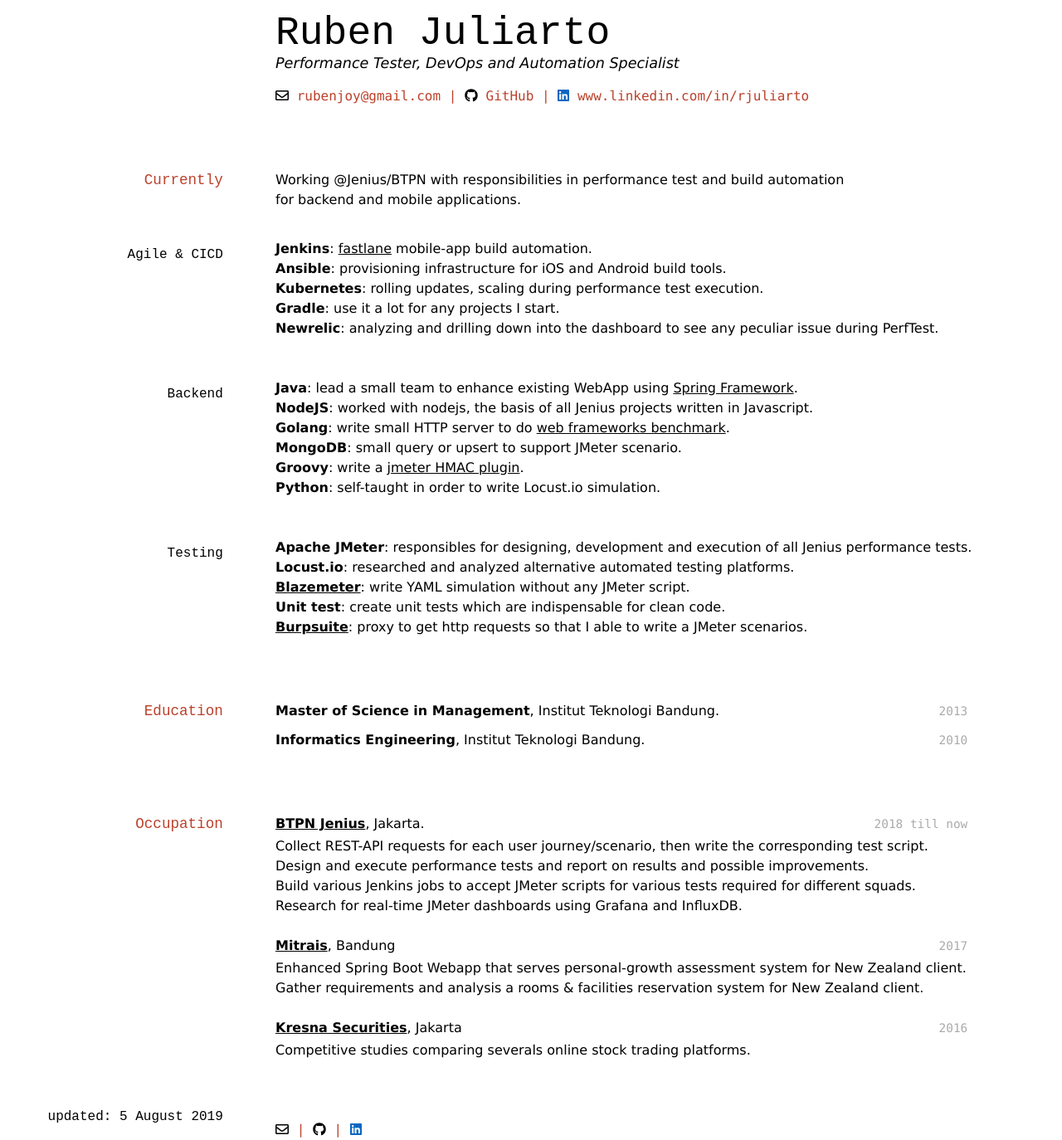
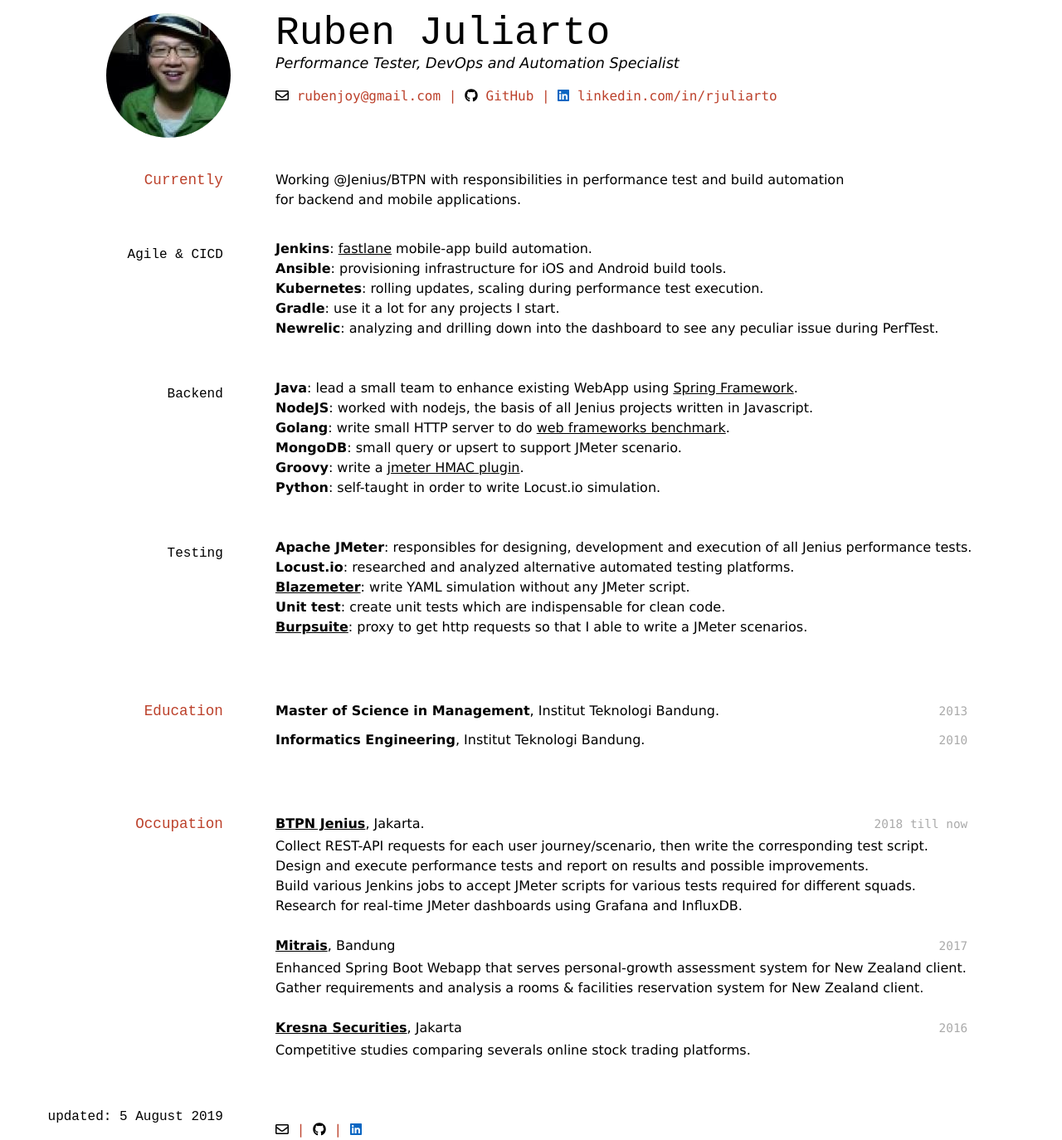
Before and after one commit to rubenjoy/web, a Jekyll site: the page built from index.md, in a window 1280 px wide. Shown: the whole page at 83% size. Built offline with Jekyll 4.4.1, drawn with Linux system fonts in a browser that asks for light colours.

Commit message:
add self potrait

```diff
--- a/_config.yml
+++ b/_config.yml
@@ -3,4 +3,4 @@ style:  davewhipp
 baseurl: /web
 email: rubenjoy@gmail.com
 github: github.com/rubenjoy
-linkedin: www.linkedin.com/in/rjuliarto
+linkedin: linkedin.com/in/rjuliarto
--- a/_layouts/cv.html
+++ b/_layouts/cv.html
@@ -8,6 +8,8 @@
   <script defer src="{{ '/styles/fontawesome.js' | relative_url }}"></script>
 </head>
 <body>
+  <img src="{{ '/assets/self-potrait.jpg' | relative_url }}"
+    alt="self-potrait" class="selfpotrait">
   <div id="main">
     <div id="content">
     {{ content }}
--- a/styles/davewhipp-print.css
+++ b/styles/davewhipp-print.css
@@ -197,3 +197,9 @@ strong {
 .blue {
 	color: #0a66c2;
 }
+
+.selfpotrait {
+	border-radius: 50%;
+	position: absolute;
+	left: 5%;
+}
--- a/styles/davewhipp-screen.css
+++ b/styles/davewhipp-screen.css
@@ -191,6 +191,12 @@ strong {
 	color: #0a66c2;
 }
 
+.selfpotrait {
+	border-radius: 50%;
+	position: absolute;
+	left: 10%;
+}
+
 /*
 @media only screen and (max-width: 480px) {
 	make one column somehow...
```
Also changed, not shown: README.md, assets/self-potrait.jpg (added).
